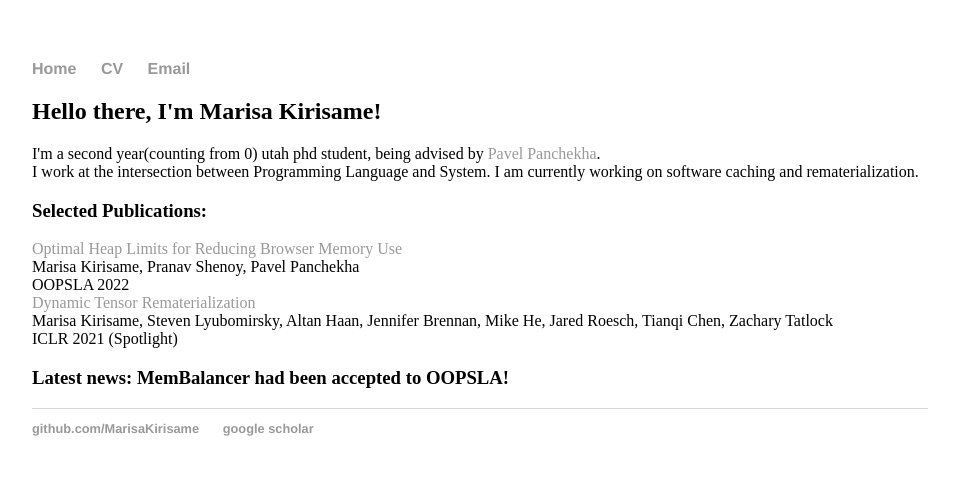
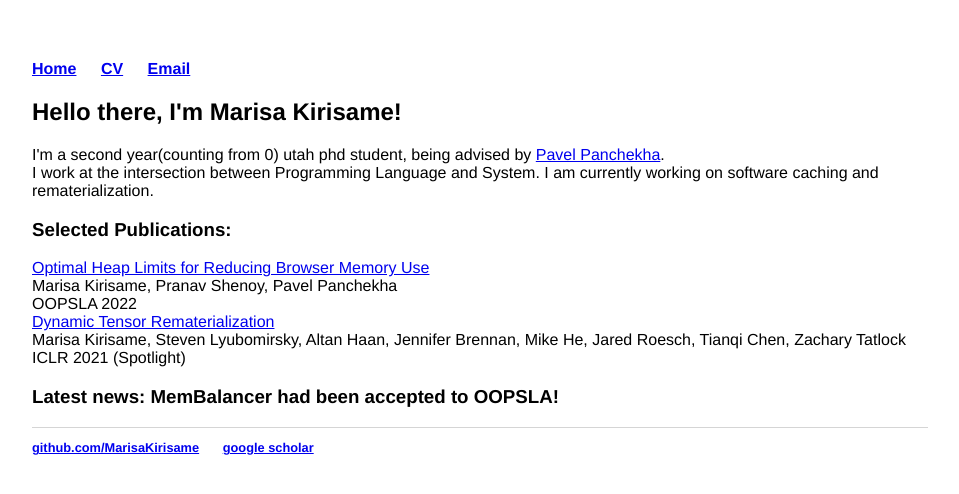
Before and after one commit to MarisaKirisame/MarisaKirisame.github.io, a Jekyll site: the page built from index.html, in a window 1280 px wide. Shown: the top 494 px of the page, without its empty margins (160-1119 px from the left). Built offline with Jekyll 4.4.1, drawn with Linux system fonts in a browser that asks for light colours; comment, search, counter and statistics services are not loaded.

Commit message:
Update main.css

```diff
--- a/css/main.css
+++ b/css/main.css
@@ -1,9 +1,10 @@
 body {
     margin: 60px auto;
     width: 70%;
+    color: #grey;
+    font-family:'Helvetica', 'Arial', 'Sans-Serif';
 }
 nav ul, footer ul {
-    font-family:'Helvetica', 'Arial', 'Sans-Serif';
     padding: 0px;
     list-style: none;
     font-weight: bold;
@@ -12,21 +13,11 @@
     display: inline;
     margin-right: 20px;
 }
-a {
-    text-decoration: none;
-    color: #999;
-}
 a:hover {
     text-decoration: underline;
 }
 h1 {
     font-size: 3em;
-    font-family:'Helvetica', 'Arial', 'Sans-Serif';
-}
-p {
-    font-size: 1.5em;
-    line-height: 1.4em;
-    color: #808080;
 }
 footer {
     border-top: 1px solid #d5d5d5;
```
